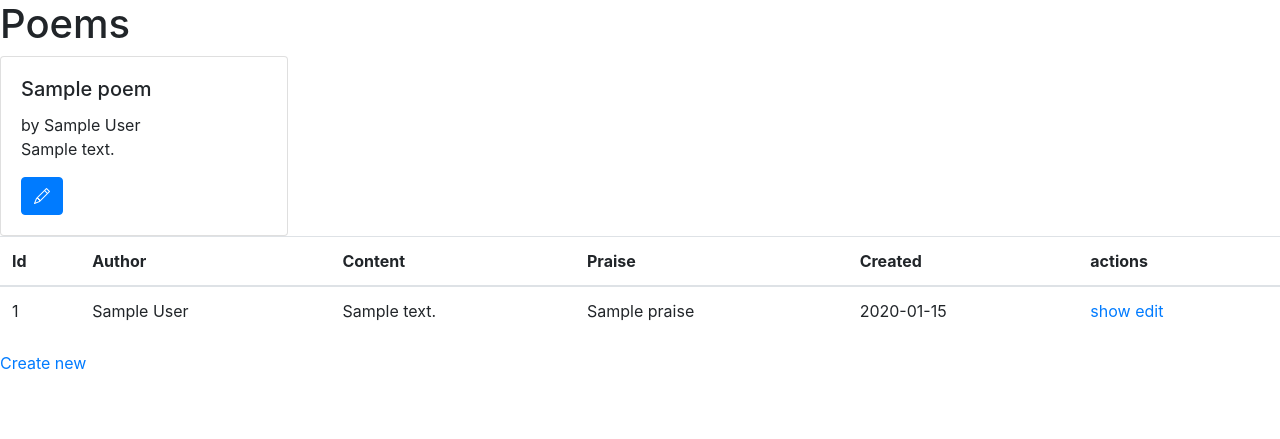
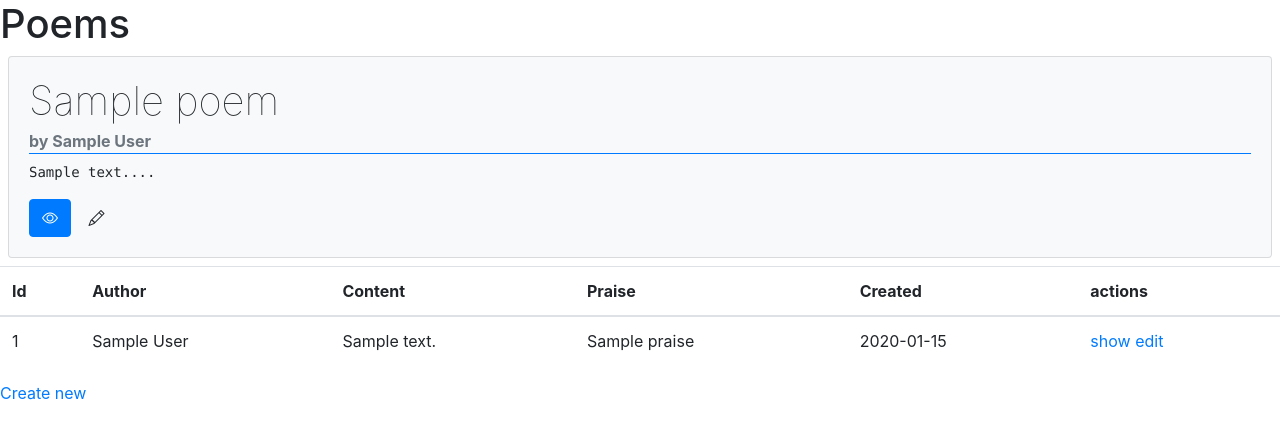
Before and after one commit to Oshimani/webtech-projekt, a Symfony app: template templates/poem/index.html.twig in a window 1280 px wide. Shown: the top 439 px of the page. Run offline with Twig, Linux system fonts and the light colour scheme; the template is opened without the code that fills it: most values are stand-ins (such as "Sample title", 1, 10 or a date in 2020); some libraries are stand-ins or nearby versions.

Commit message:
nice poem list

```diff
--- a/composer.json
+++ b/composer.json
@@ -10,6 +10,7 @@
         "doctrine/doctrine-migrations-bundle": "^3.0",
         "doctrine/orm": "^2.8",
         "sensio/framework-extra-bundle": "^5.6",
+        "symfony/asset": "4.4.*",
         "symfony/console": "4.4.*",
         "symfony/debug-bundle": "4.4.*",
         "symfony/dotenv": "4.4.*",
--- a/src/Entity/Poem.php
+++ b/src/Entity/Poem.php
@@ -23,7 +23,7 @@ class Poem
     private $author;
 
     /**
-     * @ORM\Column(type="string", length=255)
+     * @ORM\Column(type="string", length=10000)
      */
     private $content;
 
--- a/src/Form/PoemType.php
+++ b/src/Form/PoemType.php
@@ -7,6 +7,7 @@ use Symfony\Component\Form\AbstractType;
 use Symfony\Component\Form\FormBuilderInterface;
 use Symfony\Component\OptionsResolver\OptionsResolver;
 use Symfony\Component\Form\Extension\Core\Type\DateType;
+use Symfony\Component\Form\Extension\Core\Type\TextareaType;
 
 class PoemType extends AbstractType
 {
@@ -15,7 +16,8 @@ class PoemType extends AbstractType
         $builder
             ->add('author')
             ->add('title')
-            ->add('content')
+            ->add('content', TextareaType::class)
+            // not supposed to be edited
             // ->add('praise')
             ->add('created', DateType::class,[
                 'widget' => 'single_text'
--- a/templates/poem/_form.html.twig
+++ b/templates/poem/_form.html.twig
@@ -24,7 +24,7 @@
 <div class="form-group">
 	{{form_row(form.content,{
         'label_attr': {'class': ''},
-        'attr': {'class': 'form-control'}
+        'attr': {'class': 'form-control', 'rows': 10}
         })
     }}
 </div>
--- a/templates/poem/index.html.twig
+++ b/templates/poem/index.html.twig
@@ -1,24 +1,50 @@
 {% extends 'base.html.twig' %}
 
-{% block title %}Poem index
+{% block title %}All the best poems!
 {% endblock %}
 
+
 {% block body %}
+
+	{% block stylesheet %}
+		<link rel="stylesheet" href="{{ asset('assets/css/poem-card.css')}}"/>
+	{% endblock %}
+
+
 	<h1>Poems</h1>
 
-	<div>
+	<div
+		class="">
 		{# POEM ITERATOR #}
 		{% for poem in poems %}
-			<div class="card" style="width: 18rem;">
-				<div class="card-body">
-					<h5 class="card-title">{{poem.title}}</h5>
-					<div>
+			<div class="card poem-card bg-light m-2">
+				<div
+					class="card-body">
+
+					{# HEADING #}
+					<h1 class="card-title mb-1 font-weight-lighter">{{poem.title}}</h1>
+
+					{# METADATA #}
+					<div class="font-weight-bold text-secondary border-bottom border-primary mb-2">
 						<span>by
 							{{poem.author}}</span>
-						<span>{{poem.created.format('d.m.Y')}}</span>
+						<span class="float-right">{{poem.created.format('d.m.Y')}}</span>
 					</div>
-					<p class="card-text">{{poem.content}}</p>
-					<a href="#" class="btn btn-primary"><i class="bi bi-pencil"></i></a>
+
+					{# CONTENT #}
+					<pre class="card-text">{{poem.content | slice(0, 100)}}...</pre>
+
+					{# INTERACTION #}
+					<div>
+						{# OPEN #}
+						<a title="Read poem" href="{{ path('poem_show', {'id': poem.id}) }}" class="btn btn-primary">
+							<i class="bi bi-eye"></i>
+						</a>
+						{# EDIT #}
+						<a title="Edit poem" href="{{ path('poem_edit', {'id': poem.id}) }}" class="btn btn-default">
+							<i class="bi bi-pencil"></i>
+						</a>
+					</div>
 				</div>
 			</div>
 		{% endfor %}
```
Also changed, not shown: migrations/Version20210109183446.php (added, +39 -0 lines), public/assets/css/poem-card.css (added), 2 other files.
